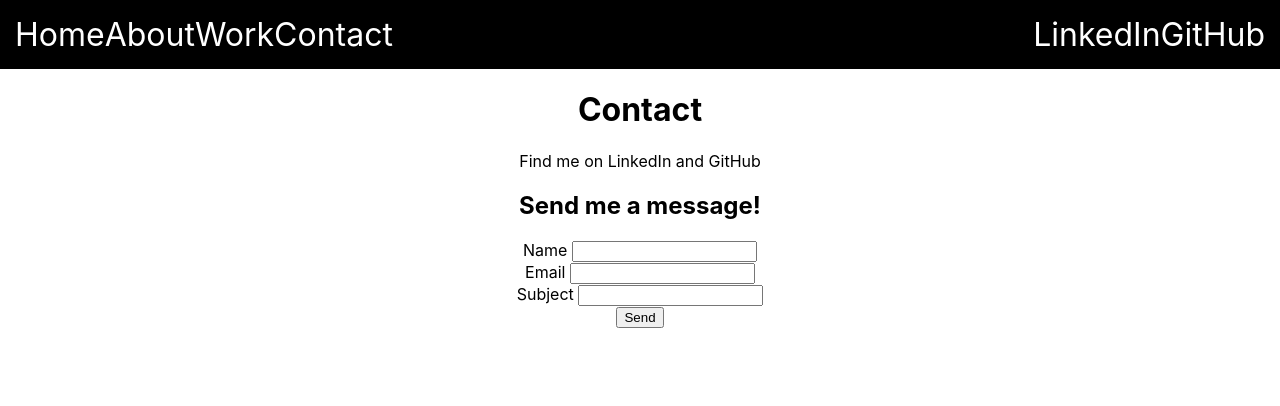
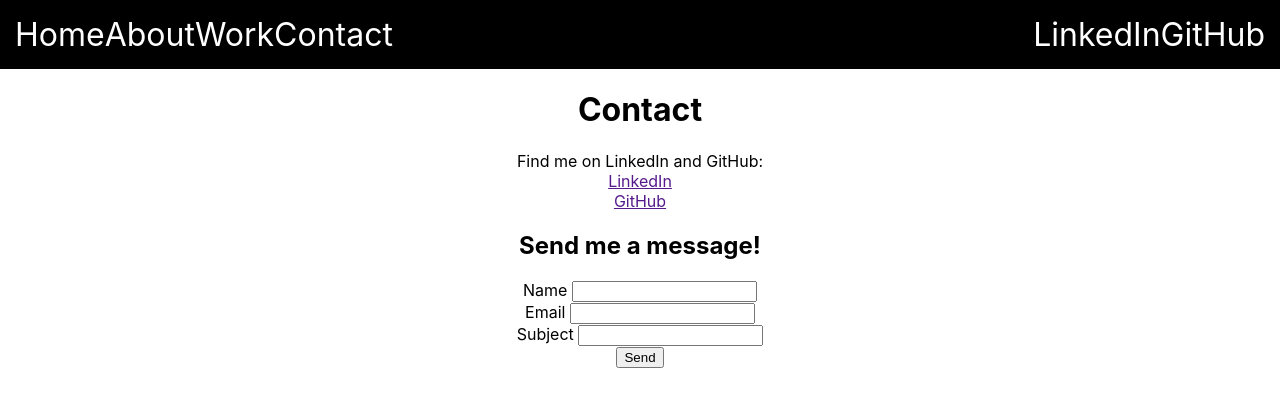
Before and after one commit to cynthiaobia/portfolio, a React (Create React App) app: page /contact in a window 1280 px wide. Shown: the top 406 px of the page. Built offline with nearby package versions, Linux system fonts and the light colour scheme.

Commit message:
added key to map over skills to remove warning from console

```diff
--- a/src/components/about/Skills.js
+++ b/src/components/about/Skills.js
@@ -12,7 +12,7 @@ export default function Skills() {
 
       <div>
         {
-          skills.map(skill => <i>{skill}, </i>)
+          skills.map(skill => <i key={skills.indexOf(skill)}>{skill}, </i>)
         }
       </div>
 
--- a/src/pages/About.js
+++ b/src/pages/About.js
@@ -10,10 +10,10 @@ export default function About(props) {
 
       <h1>About</h1>
       <div>
-        <a href="#">Biography</a>
-        <a href="#">Experience</a>
-        <a href="#">Education</a>
-        <a href="#">Skills</a>
+        <a href="">Biography</a>
+        <a href="">Experience</a>
+        <a href="">Education</a>
+        <a href="">Skills</a>
       </div>
 
       <Bio />
--- a/src/pages/Contact.js
+++ b/src/pages/Contact.js
@@ -5,7 +5,10 @@ export default function Contact(props) {
   return (
     <div>
       <h1>Contact</h1>
-      Find me on LinkedIn and GitHub
+      Find me on LinkedIn and GitHub:
+      <br />
+      <a href="">LinkedIn</a><br />
+      <a href="">GitHub</a>
 
       <ContactForm />
 
```
